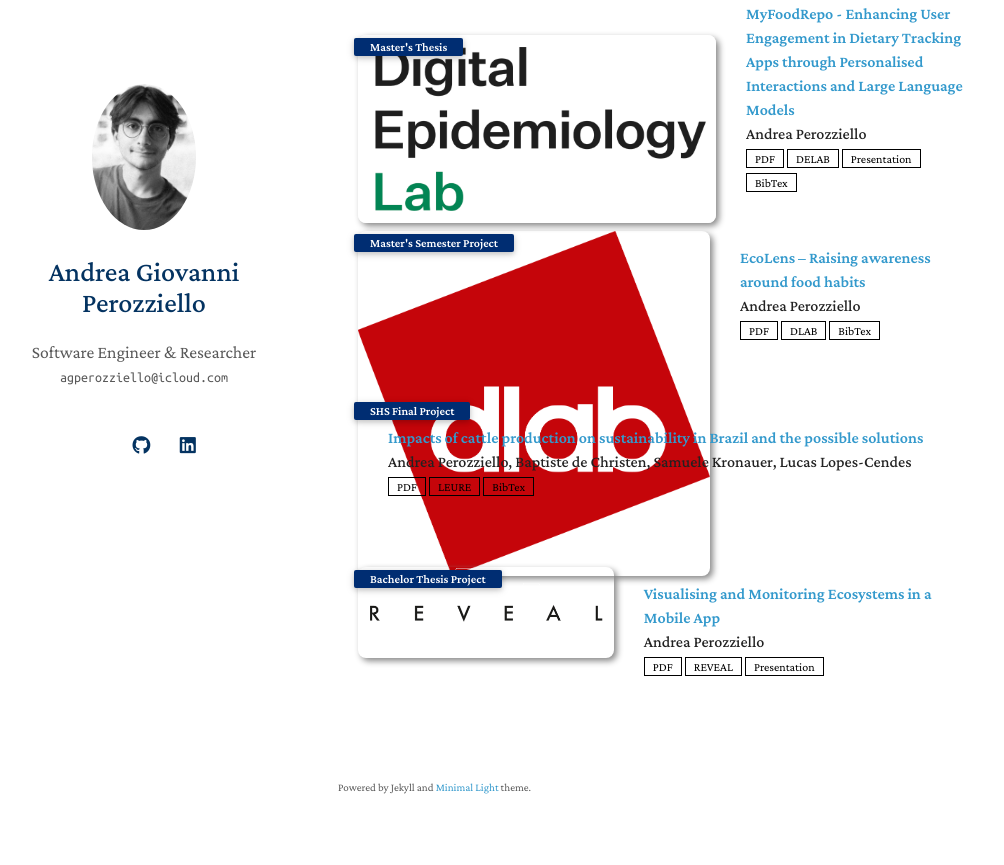
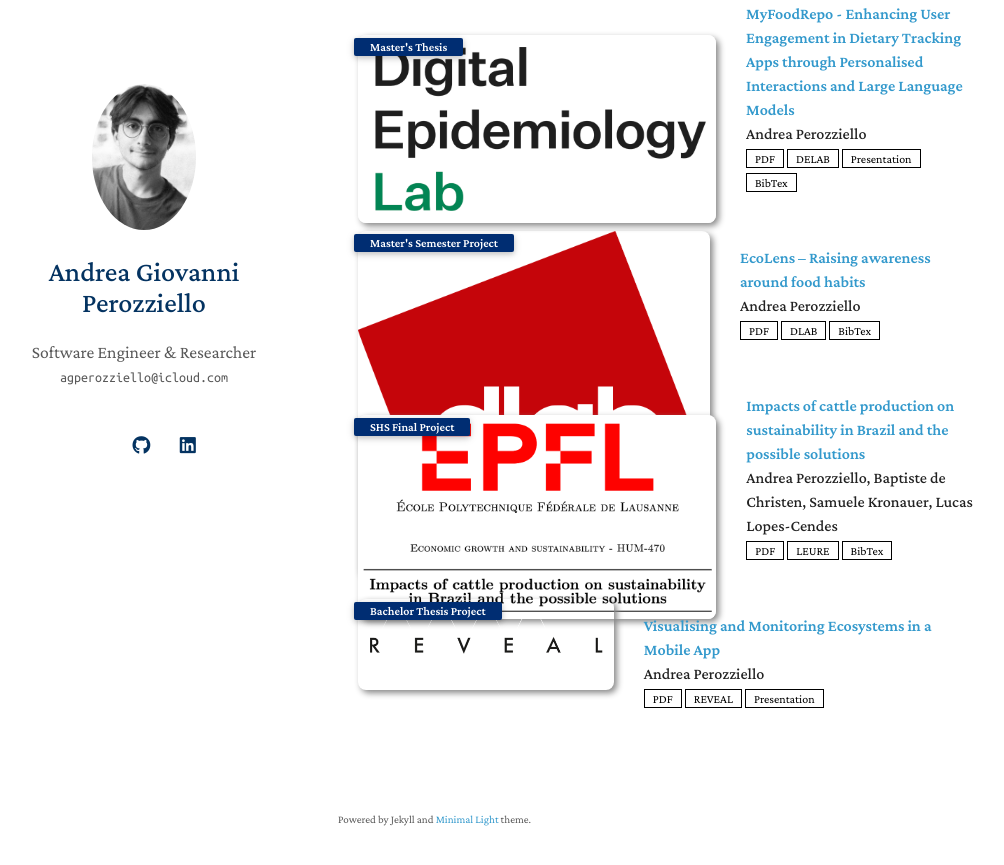
Before and after one commit to peroza/peroza.io, a Jekyll site: the page built from index.md, in a window 1280 px wide and 900 px high, scrolled down 813 px. Shown: the top 865 px of the window, without its empty margins (132-1136 px from the left). Built offline with Jekyll 4.4.1, drawn with Linux system fonts in a browser that asks for light colours; a style sheet for code colours, icons or effects is not loaded; our own code applies the rules of GitHub Pages for plain Markdown files.

Commit message:
Added image for shs project

```diff
--- a/_data/projects.yml
+++ b/_data/projects.yml
@@ -23,7 +23,7 @@ main:
     pdf: ./assets/files/shs_project_report.pdf
     lab: LEURE
     lab_link: https://www.epfl.ch/labs/leure/
-    # image: ./assets/img/integer-programming.png
+    image: ./assets/img/shs_project.png
     type: SHS Final Project
     bibtex: ./assets/files/bibtex/shs_project.bib
 
```
Also changed, not shown: assets/img/shs_project.png (added).
